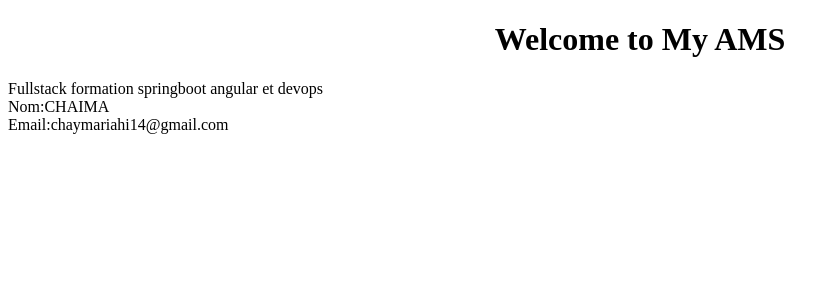
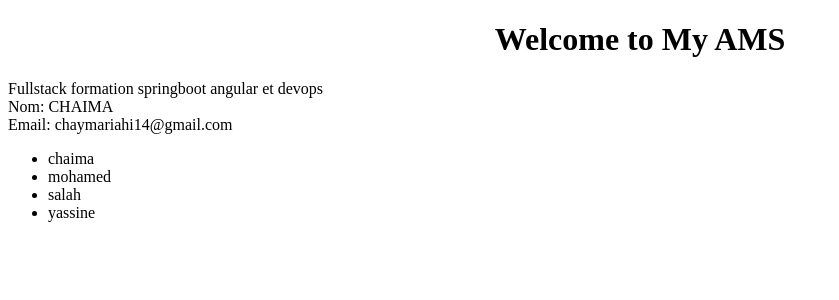
Before and after one commit to riahichaima/projet_ams_frontend_2025, an Angular app: page / in a window 1280 px wide. Shown: the top 300 px of the page, without its empty margins (0-839 px from the left). Built offline with nearby package versions, Linux system fonts and the light colour scheme.

Commit message:
ajout tableau des noms

```diff
--- a/src/app/app.html
+++ b/src/app/app.html
@@ -1,6 +1,12 @@
 <h1 align="center">Welcome to My AMS</h1>
-{{formation}}
+
+{{ formation }}
 <br/>
-Nom:{{nom|uppercase}}
+Nom: {{ nom | uppercase }}
 <br/>
-Email:{{email}}
+Email: {{ email }}
+<br/>
+
+<ul>
+  <li *ngFor="let nom of noms"> {{ nom }} </li>
+</ul>
--- a/src/app/app.ts
+++ b/src/app/app.ts
@@ -9,4 +9,5 @@ import { Component, signal } from '@angular/core';
 export class App {
 formation:string="Fullstack formation springboot angular et devops"
 nom:string="chaima"
-email:string="chaymariahi14@gmail.com"}
+email:string="chaymariahi14@gmail.com"
+noms:string[] = (["chaima", "mohamed", "salah", "yassine"]);}
```
